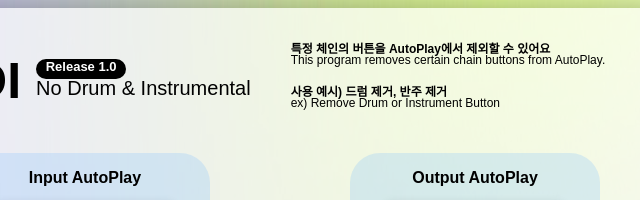
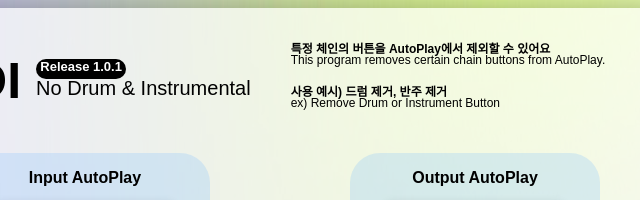
Before and after one commit to whitedev7773/NDI, a plain HTML site: page index.html in a window 1280 px wide. Shown: the top 200 px of the page, 0-640 px from the left. Drawn offline with Linux system fonts and the light colour scheme; a web font is replaced by a local one.

Commit message:
⬆️ 1.0.1 업데이트

```diff
--- a/index.html
+++ b/index.html
@@ -15,7 +15,7 @@
             <div id="title-box" class="text-align-left">
                 <h1 class="extra-bold">NDI</h1>
                 <div>
-                    <p id="version" class="bold">Release 1.0</p>
+                    <p id="version" class="bold">Release 1.0.1</p>
                     <p id="subtitle" class="light">No Drum & Instrumental</p>
                 </div>
                 <div id="description">
```
